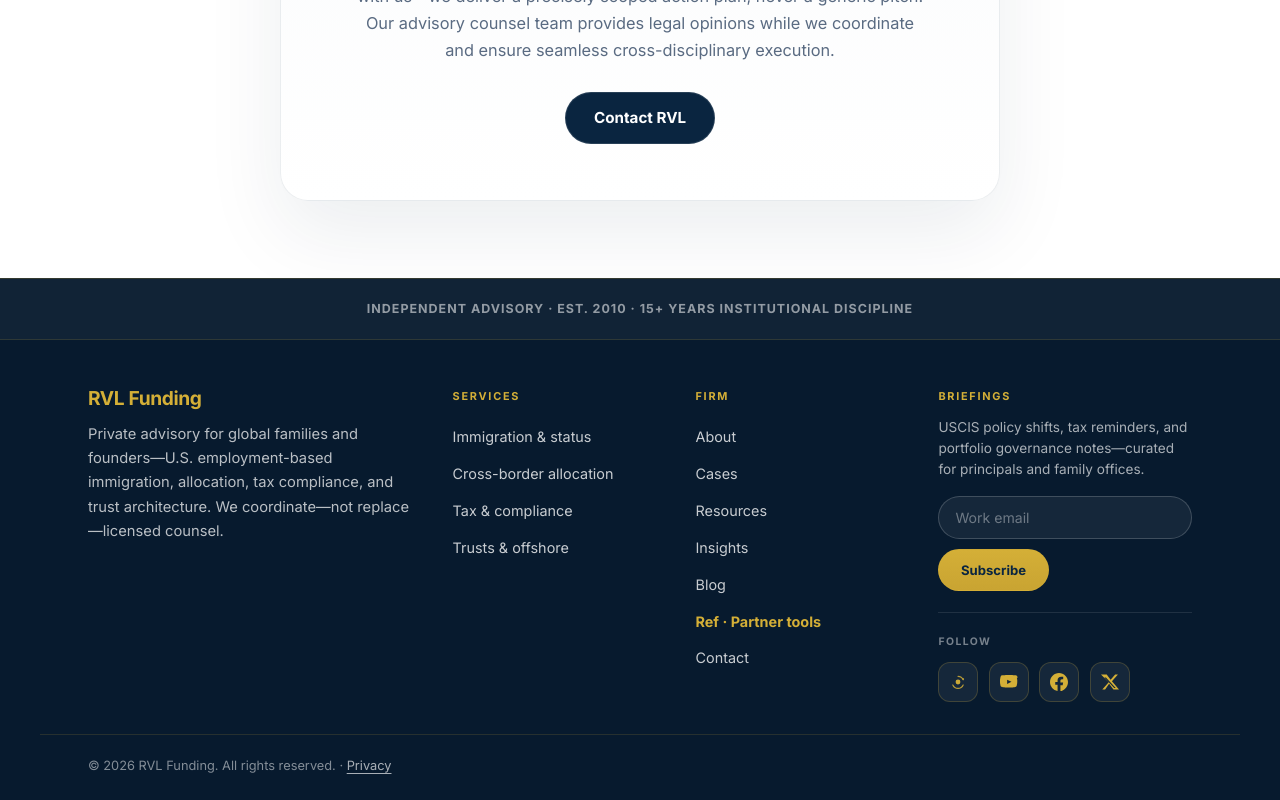
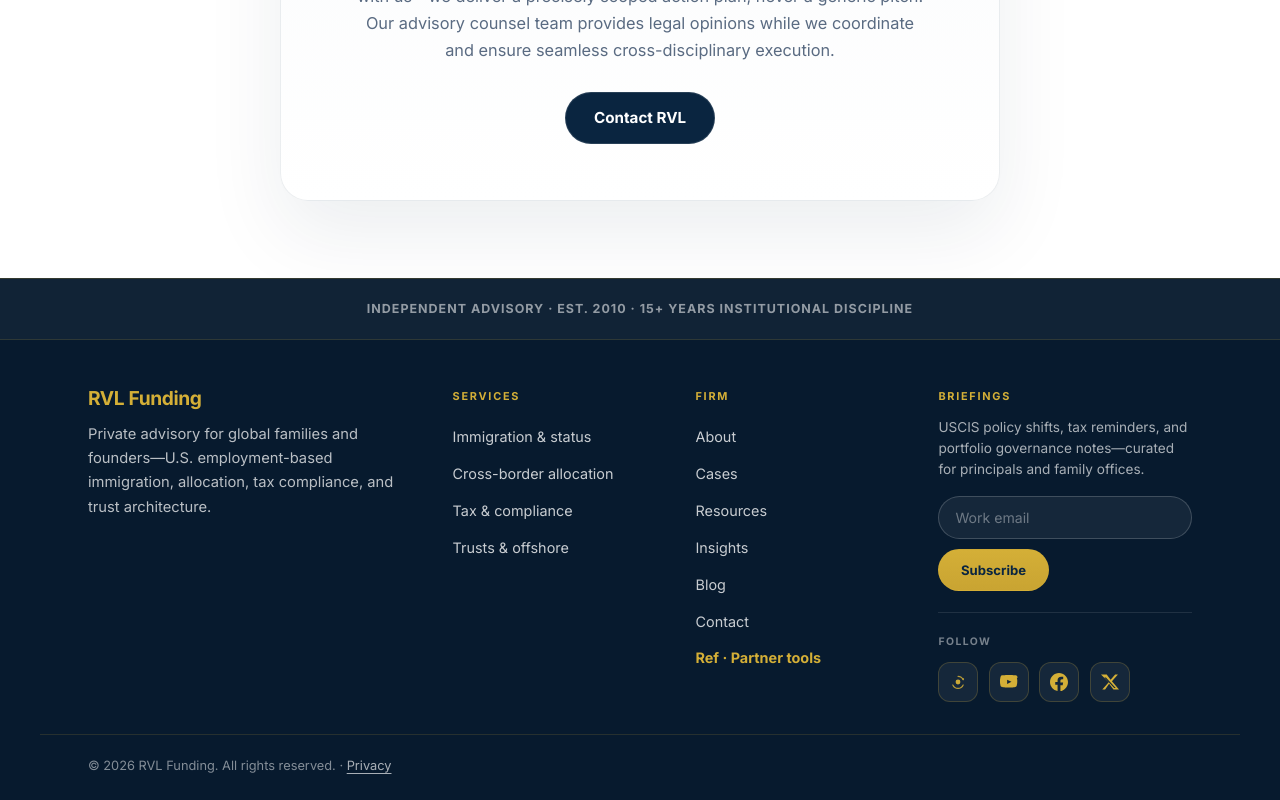
Before and after one commit to rvlfunding/rvl-funding, a Next.js app: page / in a window 1280 px wide. Shown: the part 7157-7957 px from the top of the page. Built offline with nearby package versions, Linux system fonts and the light colour scheme.

Commit message:
Update site-footer.tsx

```diff
--- a/src/components/site-footer.tsx
+++ b/src/components/site-footer.tsx
@@ -15,7 +15,7 @@
           <h4>RVL Funding</h4>
           <p>
             Private advisory for global families and founders—U.S. employment-based immigration, allocation,
-            tax compliance, and trust architecture. We coordinate—not replace—licensed counsel.
+            tax compliance, and trust architecture.
           </p>
         </div>
         <div className="footer-nav">
@@ -53,11 +53,11 @@
             <li>
               <Link href="/blog">Blog</Link>
             </li>
+            <li>
+              <Link href="/contact">Contact</Link>
+            </li>
             <li className="footer-ref-highlight">
               <Link href="/ref">Ref · Partner tools</Link>
-            </li>
-            <li>
-              <Link href="/contact">Contact</Link>
             </li>
           </ul>
         </div>
```
